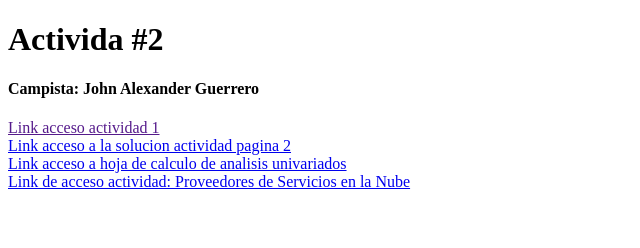
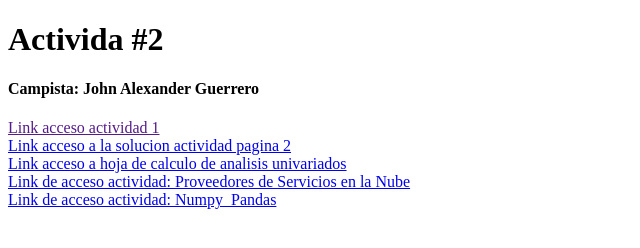
Before and after one commit to JohnAlexGuerrero/analisis_exploratorio_con_la_db_del_titanic, a plain HTML site: page index.html in a window 1280 px wide. Shown: the whole page, without its empty margins (0-640 px from the left). Drawn offline with Linux system fonts and the light colour scheme.

Commit message:
numpy_pandas

```diff
--- a/index.html
+++ b/index.html
@@ -15,5 +15,7 @@
     <a href="https://docs.google.com/spreadsheets/d/1gd5eD2u086jp9cO_Dfw19AsxHGi-aNxQ/edit?usp=sharing&ouid=117828305800938491133&rtpof=true&sd=true" target="_blank">Link acceso a hoja de calculo de analisis univariados</a>
     <br>
     <a href="https://docs.google.com/document/d/1fHxYFeq22Z3XVs2KcMQnT-5DDFgtl-Hp/edit?usp=sharing&ouid=117828305800938491133&rtpof=true&sd=true" target="_blank" rel="noopener noreferrer">Link de acceso actividad: Proveedores de Servicios en la Nube</a>
+    <br>
+    <a href="https://colab.research.google.com/drive/1zC8YD80HEXcRBaefS2kN6FydqOljGuKy?usp=sharing" target="_blank" rel="noopener noreferrer">Link de acceso actividad: Numpy_Pandas</a>
 </body>
 </html>
```
